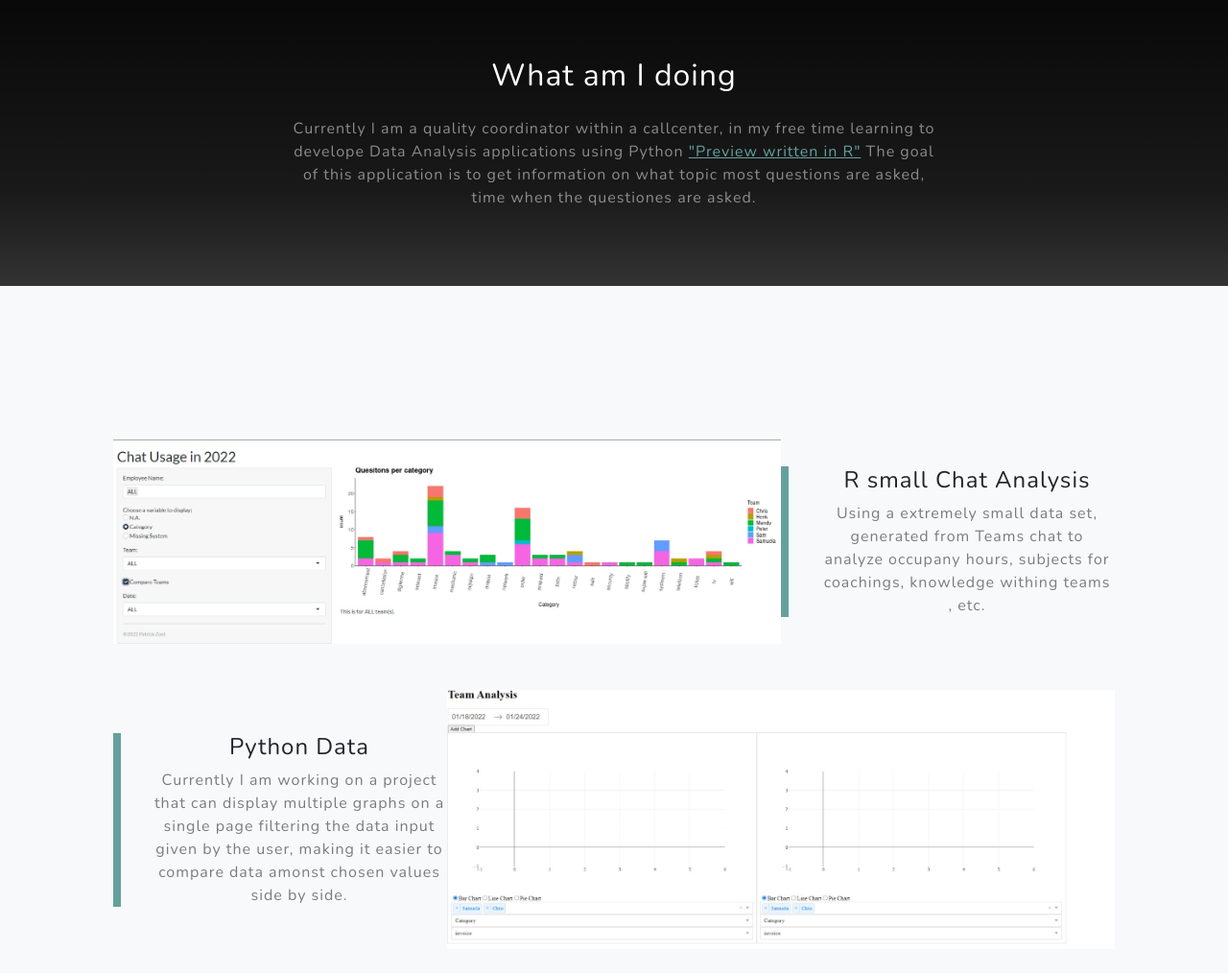
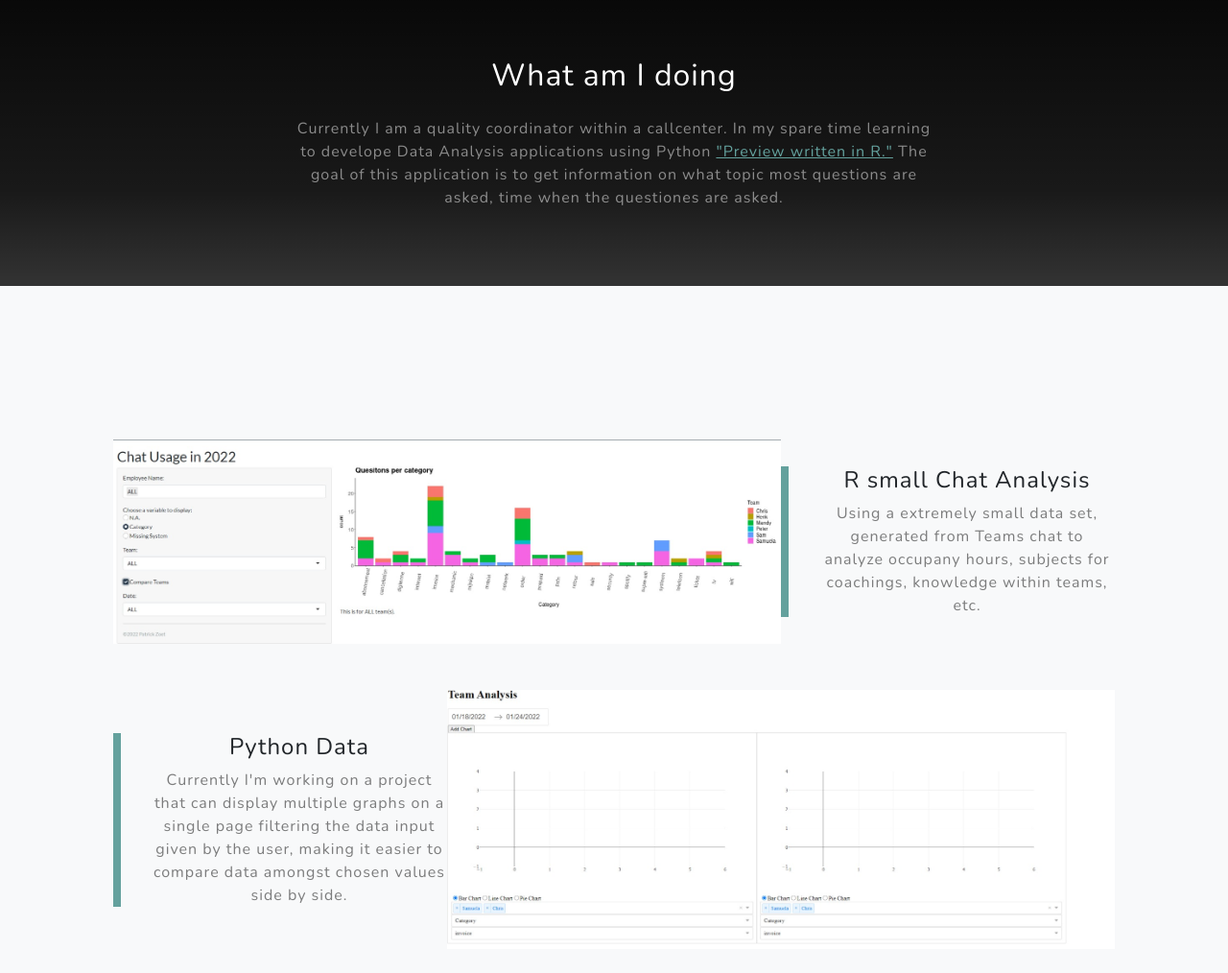
Before and after one commit to pszoet/resume, a plain HTML site: page index.html in a window 1280 px wide. Shown: the part 900-1914 px from the top of the page at 96% size. Drawn offline with nearby package versions, Linux system fonts and the light colour scheme; a script that the page names is missing.

Commit message:
Spelling correction

```diff
--- a/index.html
+++ b/index.html
@@ -49,8 +49,8 @@
                     <div class="col-lg-8">
                         <h2 class="text-white mb-4">What am I doing</h2>
                         <p class="text-white-50">
-                            Currently I am a quality coordinator within a callcenter, in my free time learning to develope Data Analysis applications using Python
-                            <a href="https://pszoet.shinyapps.io/R-Mini-Project/">"Preview written in R"</a>
+                            Currently I am a quality coordinator within a callcenter. In my spare time learning to develope Data Analysis applications using Python
+                            <a href="https://pszoet.shinyapps.io/R-Mini-Project/">"Preview written in R."</a>
                             The goal of this application is to get information on what topic most questions are asked, time when the questiones are asked.
                         </p>
                     </div>
@@ -66,7 +66,7 @@
                     <div class="col-xl-4 col-lg-5">
                         <div class="featured-text text-center text-lg-left">
                             <h4> R small Chat Analysis</h4>
-                            <p class="text-black-50 mb-0">Using a extremely small data set, generated from Teams chat to analyze occupany hours, subjects for coachings, knowledge withing teams , etc.</p>
+                            <p class="text-black-50 mb-0">Using a extremely small data set, generated from Teams chat to analyze occupany hours, subjects for coachings, knowledge within teams, etc.</p>
                         </div>
                     </div>
                 </div>
@@ -75,7 +75,7 @@
                     <div class="col-xl-4 col-lg-5">
                         <div class="featured-text text-center text-lg-left">
                             <h4> Python Data</h4>
-                            <p class="text-black-50 mb-0">Currently I am working on a project that can display multiple graphs on a single page filtering the data input given by the user, making it easier to compare data amonst chosen values side by side.</p>
+                            <p class="text-black-50 mb-0">Currently I'm working on a project that can display multiple graphs on a single page filtering the data input given by the user, making it easier to compare data amongst chosen values side by side.</p>
                         </div>
                     </div>
                     <div class="col-xl-8 col-lg-7"><img class="img-fluid mb-3 mb-lg-0" src="assets\PyDat.jpg" alt="PyDat" /></div>
```
